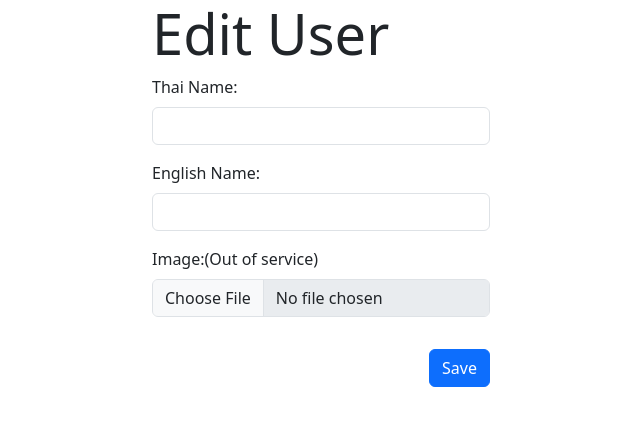
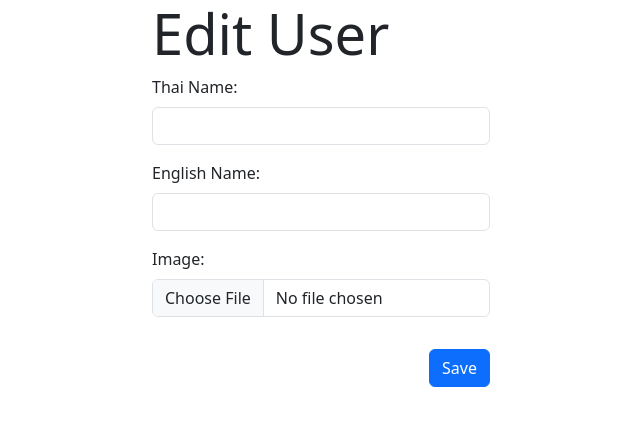
Before and after one commit to Shadow4k19/Web_face_recognition, a React (Create React App) app: page /user/edit/1 in a window 1280 px wide. Shown: the top 426 px of the page, without its empty margins (319-959 px from the left). Built offline with nearby package versions, Linux system fonts and the light colour scheme; no server answers.

Commit message:
Update-27-3-2024

```diff
--- a/src/components/Face_Detect3.jsx
+++ b/src/components/Face_Detect3.jsx
@@ -126,16 +126,18 @@ const WebcamComponent = () => {
                 if (response.ok) {
                   const data = await response.json();
                   if (data) {
-                    setDatamap(prevDatamap => {
+                    /*setDatamap(prevDatamap => {
                       const newDatamap = [...prevDatamap, ...data.result];
+                      console.log(newDatamap)
                       if (newDatamap.length > 3) {
-                        let x = datamap.length - 3
-                        return newDatamap.slice(datamap.length - x);
+                        // let x = datamap.length - 3
+                        return newDatamap.slice(datamap.length - 3);
                       } else {
                         return newDatamap;
                       }
                       //setDatamap(data.result)
-                    });
+                    });*/
+                    setDatamap(data.result)
                   }
                 } else {
                   const errorData = await response.json();
--- a/src/pages/UserManagementEdit.tsx
+++ b/src/pages/UserManagementEdit.tsx
@@ -72,17 +72,17 @@ export default function UserManagementEdit() {
     event.preventDefault();
     try {
       const formData = new FormData();
-      /*const blob = await fetch(croppedImage).then((res) => res.blob());
+      const blob = await fetch(croppedImage).then((res) => res.blob());
       const croppedFile = new File([blob], `${EN_name}.jpg`, {
         type: "image/jpg",
-      });*/
+      });
       if (id) {
         formData.append("id", id);
       }
       formData.append("TH_name", TH_name);
       formData.append("Eng_name", EN_name);
       formData.append("Folder_img_path", imgpath);
-      //formData.append("image", croppedFile);
+      formData.append("image", croppedFile);
 
       const response = await fetch(`http://127.0.0.1:8000/api/users/`, {
         method: "PUT",
@@ -158,12 +158,11 @@ export default function UserManagementEdit() {
           />
         </Form.Group>
         <Form.Group className="mb-3" controlId="image">
-          <Form.Label>Image:(Out of service)</Form.Label>
+          <Form.Label>Image:</Form.Label>
           <Form.Control
             type="file"
             accept="image/*"
             onChange={handleImageChange}
-            disabled
           />
         </Form.Group>
         {croppedImage && (
```
